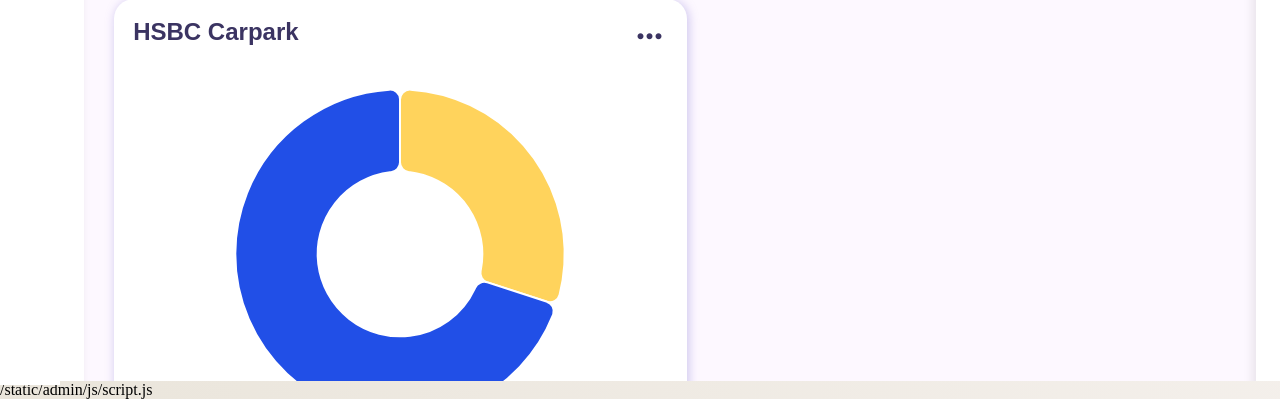
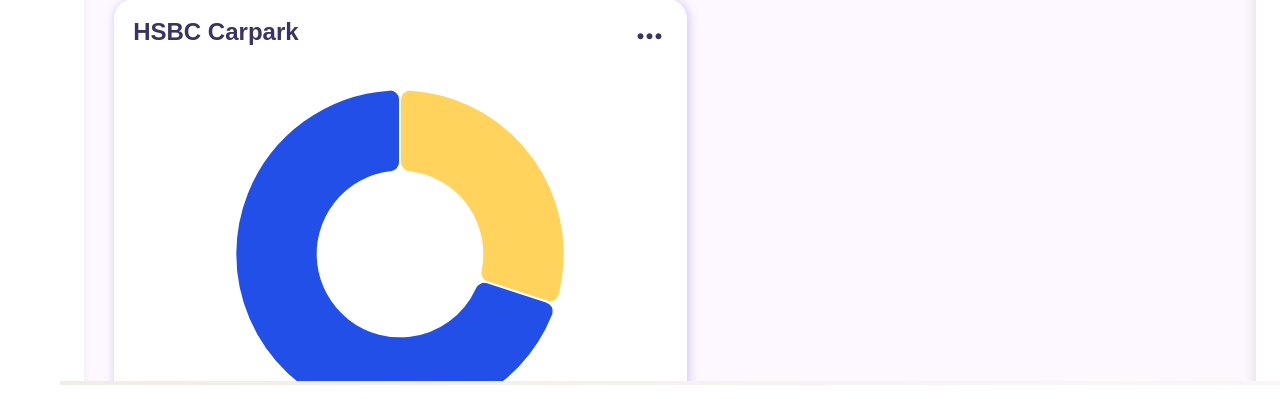
Before and after one commit to oiBsa/Barangaroo-Dashboard-POC, a Django app: page /carpark/ in a window 1280 px wide. Shown: the part 2215-2614 px from the top of the page. Run offline with Django 4.2, Linux system fonts and the light colour scheme; some libraries are stand-ins or nearby versions.

Commit message:
js update

```diff
--- a/template/CarPark.html
+++ b/template/CarPark.html
@@ -185,7 +185,7 @@
     <!-- CONTENT -->
 
 
-    {% static 'admin/js/script.js' %}
+    <script src="{% static 'admin/js/script.js' %}"></script>
     <script>
         var showData = 1;
         var primeColor = "#ffd35c";
--- a/template/EQUIP.html
+++ b/template/EQUIP.html
@@ -620,7 +620,7 @@
     <!-- CONTENT -->
 
 
-    <script src="{% static 'JS/script.js' %}"></script>
+    <script src="{% static 'admin/js/script.js' %}"></script>
     <script>
         var maxVoltage = 260;
         var minVoltage = 0;
```
